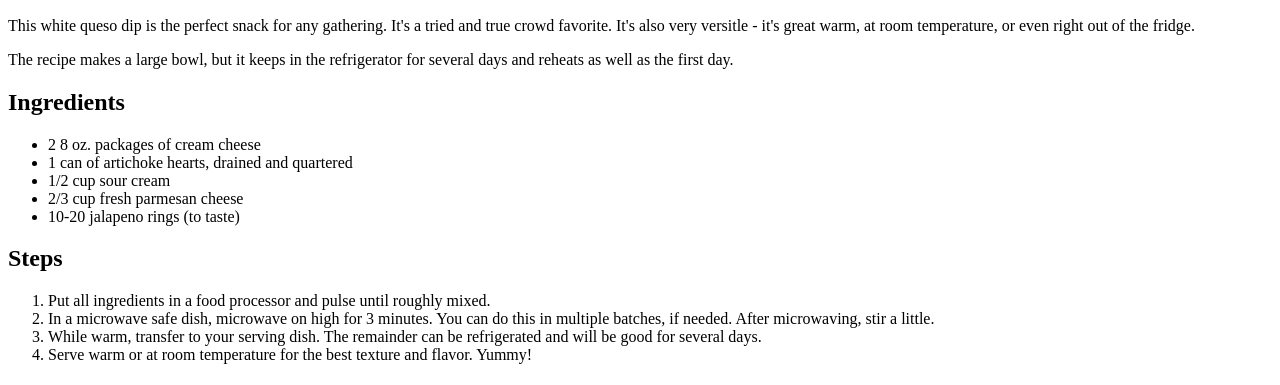
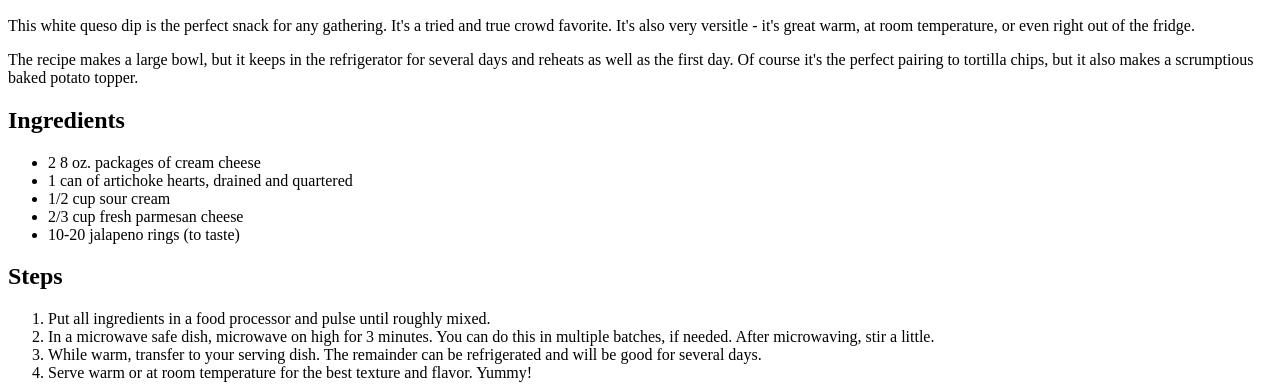
Before and after one commit to khanlonmn/odin-recipies, a plain HTML site: page recipes/white-queso-dip.html in a window 1280 px wide. Shown: the part 610-995 px from the top of the page. Drawn offline with Linux system fonts and the light colour scheme.

Commit message:
Add serving suggestion to White Queso Dip recipe
I realized that I gave the recipe for the dip without
explicity stating what to do with it, so I added two
serving suggestions.

```diff
--- a/recipes/white-queso-dip.html
+++ b/recipes/white-queso-dip.html
@@ -11,7 +11,7 @@
         <img src="../images/white-queso-dip.jpg" width="600" alt="white queso dip in a Spanish style ceramic bowl sitting on colorful tablecloth">
     <h2>Description</h2>
         <p>This white queso dip is the perfect snack for any gathering. It's a tried and true crowd favorite. It's also very versitle - it's great warm, at room temperature, or even right out of the fridge.</p>
-        <p>The recipe makes a large bowl, but it keeps in the refrigerator for several days and reheats as well as the first day.</p>
+        <p>The recipe makes a large bowl, but it keeps in the refrigerator for several days and reheats as well as the first day. Of course it's the perfect pairing to tortilla chips, but it also makes a scrumptious baked potato topper.</p>
 
     <h2>Ingredients</h2>
         <ul>
```
